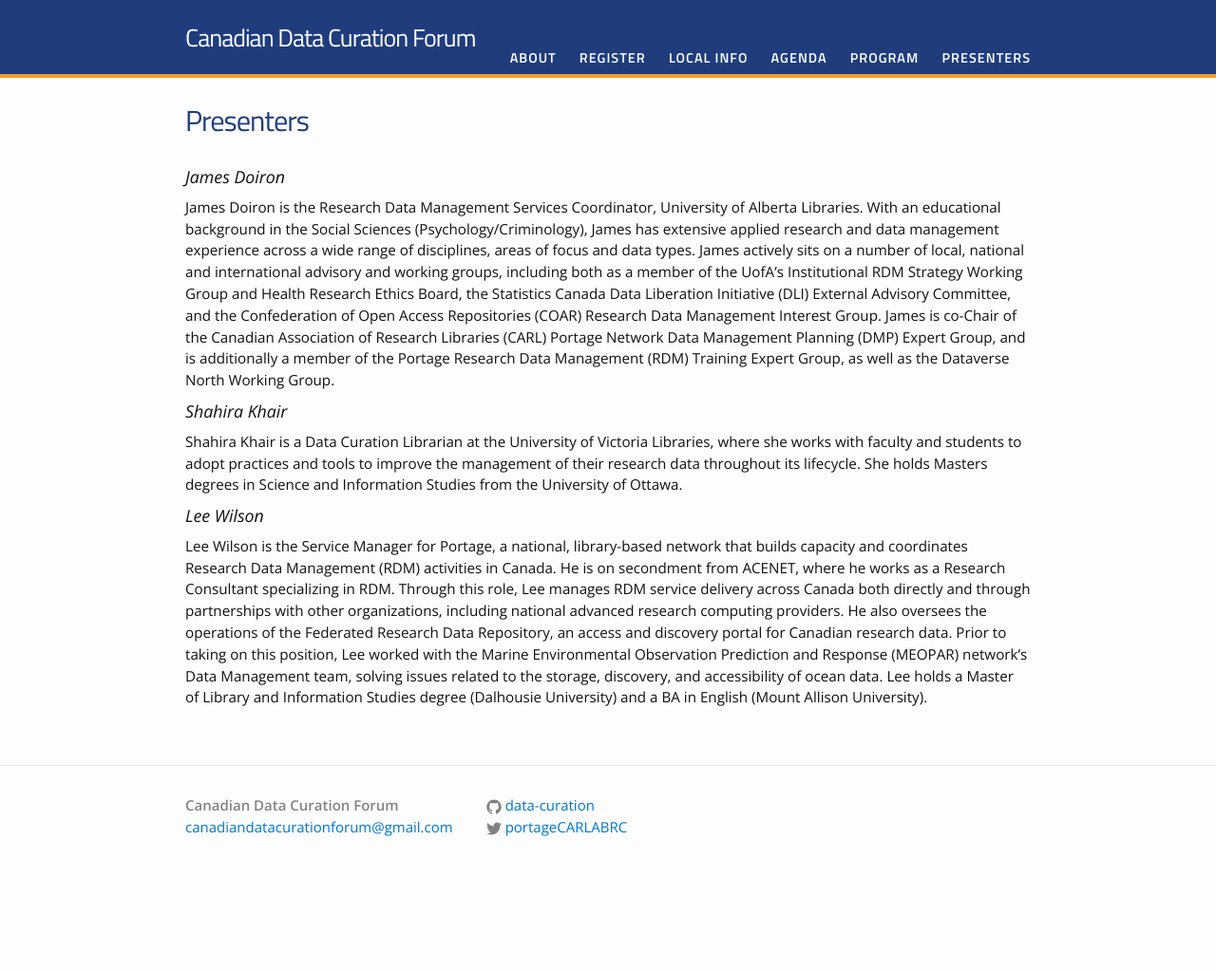
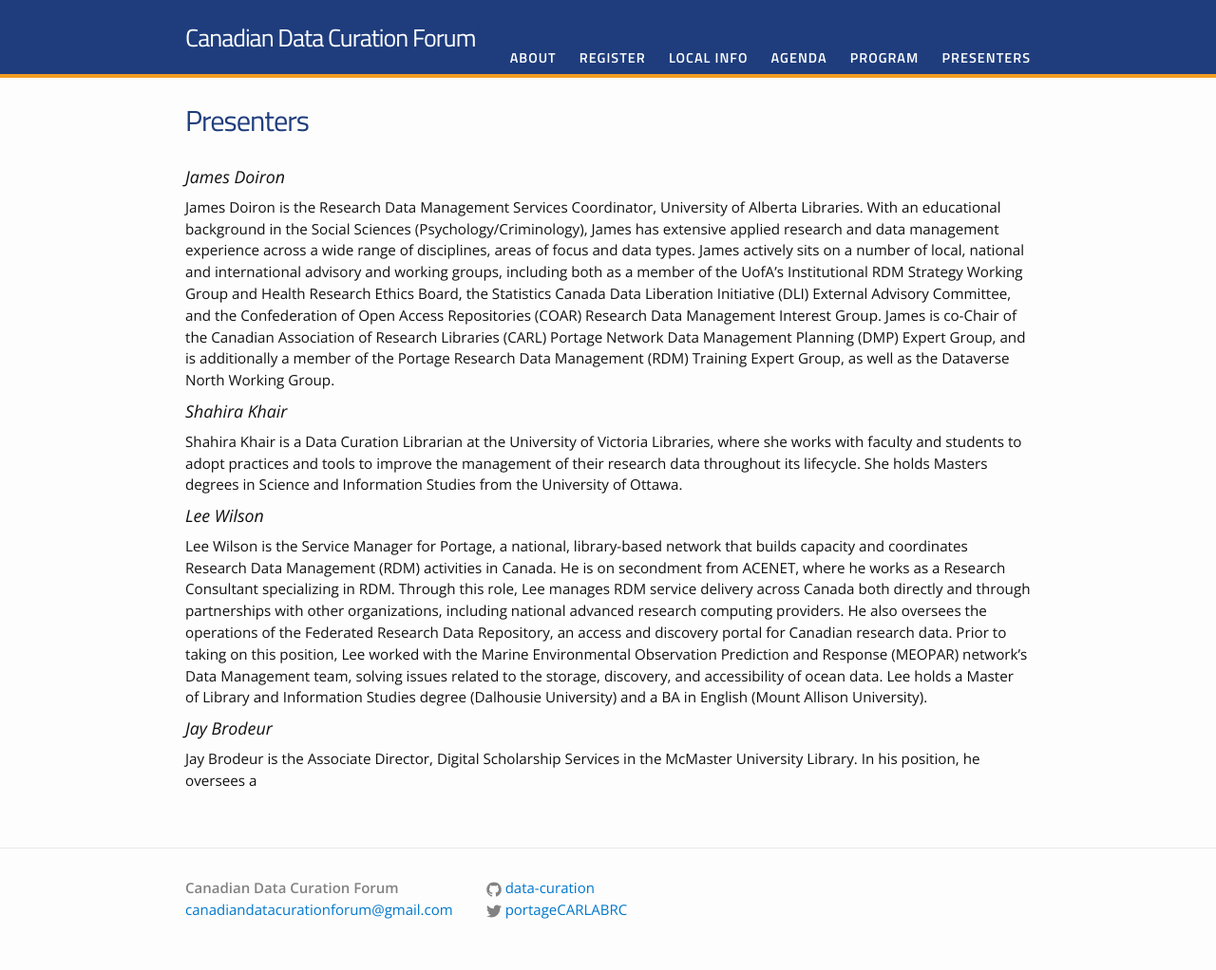
Before and after one commit to data-curation/data-curation.github.io, a Jekyll site: the page built from presenters.md, in a window 1280 px wide. Shown: the whole page at 95% size. Built offline with Jekyll 4.4.1, drawn with Linux system fonts in a browser that asks for light colours; before the commit the page ends 935 px from its top, so only the background shows below that.

Commit message:
Update presenters.md

```diff
--- a/presenters.md
+++ b/presenters.md
@@ -12,3 +12,6 @@ Shahira Khair is a Data Curation Librarian at the University of Victoria Librari
 
 ### Lee Wilson
 Lee Wilson is the Service Manager for Portage, a national, library-based network that builds capacity and coordinates Research Data Management (RDM) activities in Canada. He is on secondment from ACENET, where he works as a Research Consultant specializing in RDM. Through this role, Lee manages RDM service delivery across Canada both directly and through partnerships with other organizations, including national advanced research computing providers. He also oversees the operations of the Federated Research Data Repository, an access and discovery portal for Canadian research data. Prior to taking on this position, Lee worked with the Marine Environmental Observation Prediction and Response (MEOPAR) network’s Data Management team, solving issues related to the storage, discovery, and accessibility of ocean data. Lee holds a Master of Library and Information Studies degree (Dalhousie University) and a BA in English (Mount Allison University).
+
+### Jay Brodeur
+Jay Brodeur is the Associate Director, Digital Scholarship Services in the McMaster University Library. In his position, he oversees a
```
